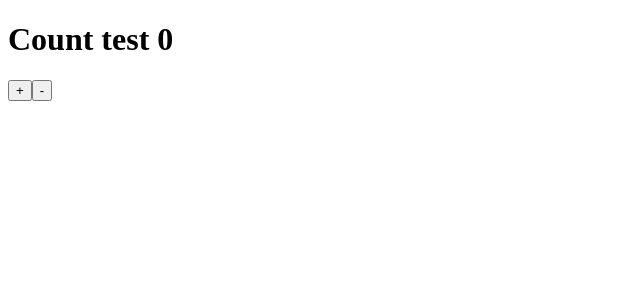
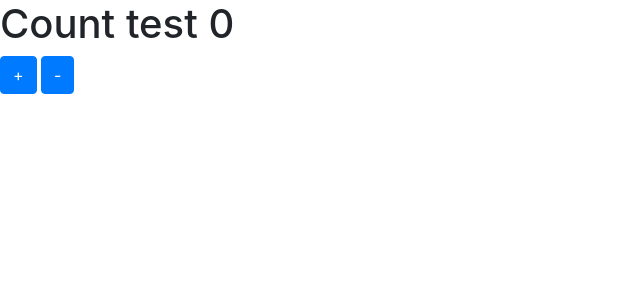
Before and after one commit to phumiphatMtk/products, a React (Create React App) app: page / in a window 1280 px wide. Shown: the top 300 px of the page, without its empty margins (0-640 px from the left). Built offline with nearby package versions, Linux system fonts and the light colour scheme.

Commit message:
add bootstarp

```diff
--- a/package.json
+++ b/package.json
@@ -6,7 +6,10 @@
     "@testing-library/jest-dom": "^4.2.4",
     "@testing-library/react": "^9.3.2",
     "@testing-library/user-event": "^7.1.2",
+    "bootstrap": "^4.5.3",
+    "node-sass": "^4.14.1",
     "react": "^16.14.0",
+    "react-bootstrap": "^1.3.0",
     "react-dom": "^16.14.0",
     "react-redux": "^7.2.1",
     "react-router-dom": "^5.2.0",
--- a/src/index.js
+++ b/src/index.js
@@ -3,6 +3,7 @@ import ReactDOM from "react-dom";
 
 import { Provider } from "react-redux";
 import store from "./redux/store";
+import "./index.scss";
 
 import App from "./App";
 
--- a/src/index.css
+++ b/src/index.scss
@@ -1,3 +1,5 @@
+@import "~bootstrap/scss/bootstrap";
+
 body {
   margin: 0;
   font-family: -apple-system, BlinkMacSystemFont, 'Segoe UI', 'Roboto', 'Oxygen',
--- a/src/pages/home/index.js
+++ b/src/pages/home/index.js
@@ -1,6 +1,7 @@
 import React, { Component } from "react";
 import { connect } from "react-redux";
 import { increment, decrement } from "../../redux/actions";
+import { Button } from "react-bootstrap";
 
 class index extends Component {
   constructor(props) {
@@ -10,8 +11,12 @@ class index extends Component {
     return (
       <div>
         <h1>Count test {this.props.counter}</h1>
-        <button onClick={() => this.props.setIncrement(5)}>+</button>
-        <button onClick={() => this.props.setDecrement()}>-</button>
+        <Button variant="primary" onClick={() => this.props.setIncrement(5)}>
+          +
+        </Button>{" "}
+        <Button variant="primary" onClick={() => this.props.setDecrement()}>
+          -
+        </Button>{" "}
       </div>
     );
   }
```
Also changed, not shown: 1 other file (tests, documents, lock files or other folders).
